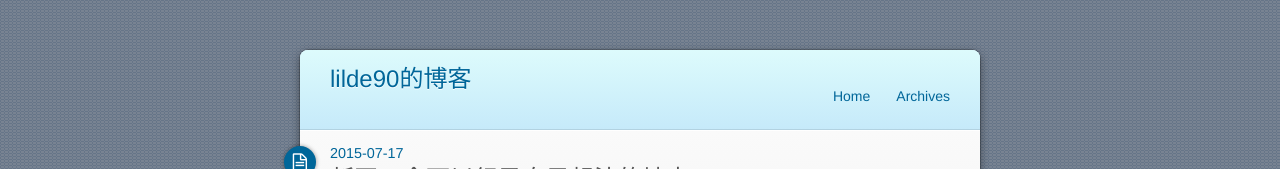
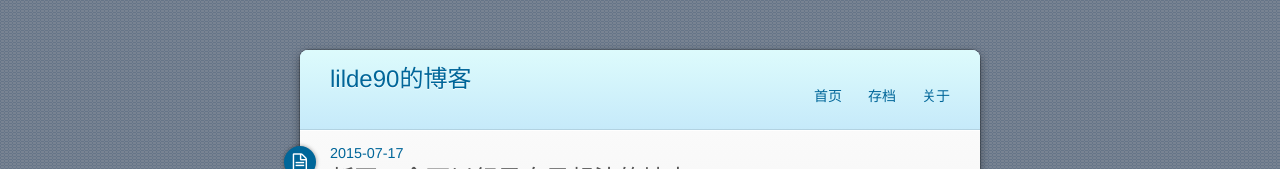
Before and after one commit to lilde90/lilde90.github.io, a plain HTML site: page 2015/07/17/new-blog/index.html in a window 1280 px wide. Shown: the top 169 px of the page. Drawn offline with nearby package versions, Linux system fonts and the light colour scheme; a web font is replaced by a local one.

Commit message:
Site updated: 2015-07-17 22:57:13

```diff
--- a/2015/07/17/new-blog/index.html
+++ b/2015/07/17/new-blog/index.html
@@ -41,9 +41,11 @@
   <nav class="nav">
     <ul>
 
-        <li><a href="/">Home</a></li>
+        <li><a href="/">首页</a></li>
 
-        <li><a href="/archives">Archives</a></li>
+        <li><a href="/archives">存档</a></li>
+
+        <li><a href="/about">关于</a></li>
 
 
     </ul>
```
Also changed, not shown: archives/2015/07/index.html (+4 -2 lines), archives/2015/index.html (+4 -2 lines), archives/index.html (+4 -2 lines), categories/日常/index.html (+4 -2 lines), index.html (+4 -2 lines), tags/吐槽/index.html (+4 -2 lines).
